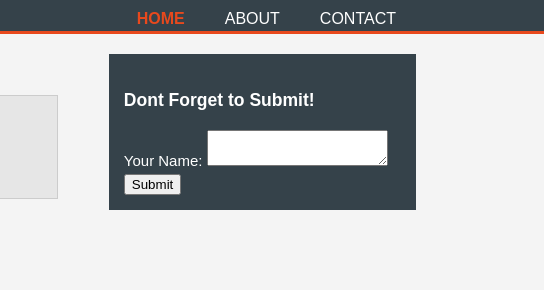
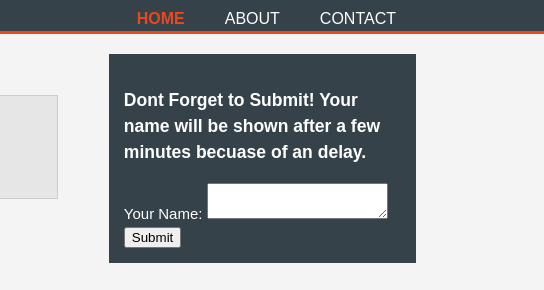
Before and after one commit to JustAStudent2018/Volleyball, a plain HTML site: page index.html in a window 1280 px wide. Shown: the part 123-413 px from the top of the page, 736-1280 px from the left. Drawn offline with Linux system fonts and the light colour scheme.

Commit message:
Update index.html

```diff
--- a/index.html
+++ b/index.html
@@ -53,7 +53,7 @@
 
         <aside id="sidebar">
           <div class="dark">
-            <h1>Dont Forget to Submit!</h1>
+            <h1>Dont Forget to Submit! Your name will be shown after a few minutes becuase of an delay.</h1>
             <form
   action="https://formspree.io/f/mrgopaae"
   method="POST"
```
